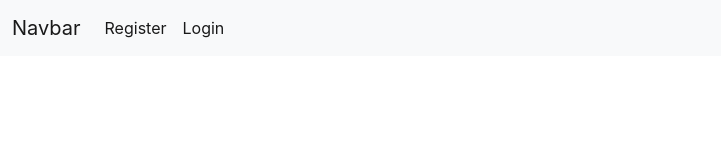
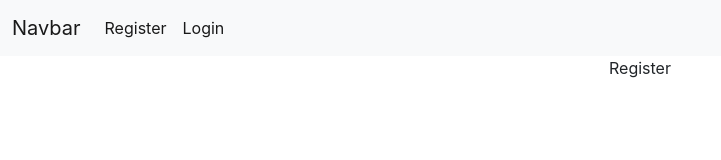
Before and after one commit to Guitartheist/react_tracer, a React (Create React App) app in the folder app/: page /register in a window 1280 px wide. Shown: the top 160 px of the page, without its empty margins (0-721 px from the left). Built offline with nearby package versions, Linux system fonts and the light colour scheme.

Commit message:
Added routes and component skeletons for Register and Login

```diff
--- a/app/src/App.tsx
+++ b/app/src/App.tsx
@@ -1,12 +1,28 @@
 import React from 'react';
-import logo from './logo.svg';
+
 import './App.css';
+
+import {
+  BrowserRouter,
+  Routes,
+  Route,
+} from "react-router-dom";
+
+import LoginDisplay from './components/displays/LoginDisplay';
+import RegisterDisplay from './components/displays/RegisterDisplay';
 import Navbar from './components/displays/Navbar';
 
 function App() {
   return (
     <div className="App">
-      <Navbar></Navbar>
+      <BrowserRouter>
+      <Routes>
+        <Route path="/" element={<Navbar />}>
+          <Route path="login" element={<LoginDisplay />} />
+          <Route path="register" element={<RegisterDisplay />} />
+        </Route>
+      </Routes>
+    </BrowserRouter>
     </div>
   );
 }
--- /dev/null
+++ b/app/src/components/displays/LoginDisplay.tsx
@@ -0,0 +1,9 @@
+import React from 'react';
+
+function LoginDisplay() {
+    return (
+        <>Login</>
+    );
+}
+
+export default LoginDisplay;
--- a/app/src/components/displays/Navbar.tsx
+++ b/app/src/components/displays/Navbar.tsx
@@ -1,25 +1,29 @@
 import React from 'react';
+import { Outlet, Link } from "react-router-dom";
 
 function Navbar() {
     return (
+        <>
             <nav className="navbar navbar-expand-lg navbar-light bg-light">
                 <div className="container-fluid">
-                <a className="navbar-brand" href="#">Navbar</a>
+                    <a className="navbar-brand" href="/">Navbar</a>
                     <button className="navbar-toggler" type="button" data-bs-toggle="collapse" data-bs-target="#navbarSupportedContent" aria-controls="navbarSupportedContent" aria-expanded="false" aria-label="Toggle navigation">
                         <span className="navbar-toggler-icon"></span>
                     </button>
                     <div className="collapse navbar-collapse" id="navbarSupportedContent">
                         <ul className="navbar-nav me-auto mb-2 mb-lg-0">
                             <li className="nav-item">
-                        <a className="nav-link active" aria-current="page" href="#">Register</a>
+                                <Link className="nav-link active" aria-current="page" to="/register">Register</Link>
                             </li>
                             <li className="nav-item">
-                        <a className="nav-link active" aria-current="page" href="#">Login</a>
+                                <Link className="nav-link active" aria-current="page" to="/login">Login</Link>
                             </li>
                         </ul>
                     </div>
                 </div>
             </nav>
+            <Outlet />
+        </>
     );
 }
 
--- /dev/null
+++ b/app/src/components/displays/RegisterDisplay.tsx
@@ -0,0 +1,9 @@
+import React from 'react';
+
+function RegisterDisplay() {
+    return (
+        <>Register</>
+    );
+}
+
+export default RegisterDisplay;
--- a/app/src/index.tsx
+++ b/app/src/index.tsx
@@ -1,6 +1,9 @@
 import 'bootstrap/dist/css/bootstrap.min.css';
+
+//There are some 'never used' warnings about jquery and popper imports but they have to be here for some elements of Bootstrap 5 to work properly
 import $ from 'jquery';
 import Popper from 'popper.js';
+
 import 'bootstrap/dist/js/bootstrap.bundle.min';
 import React from 'react';
 import ReactDOM from 'react-dom';
```
Lines whose indentation alone changed are shown as unchanged.
